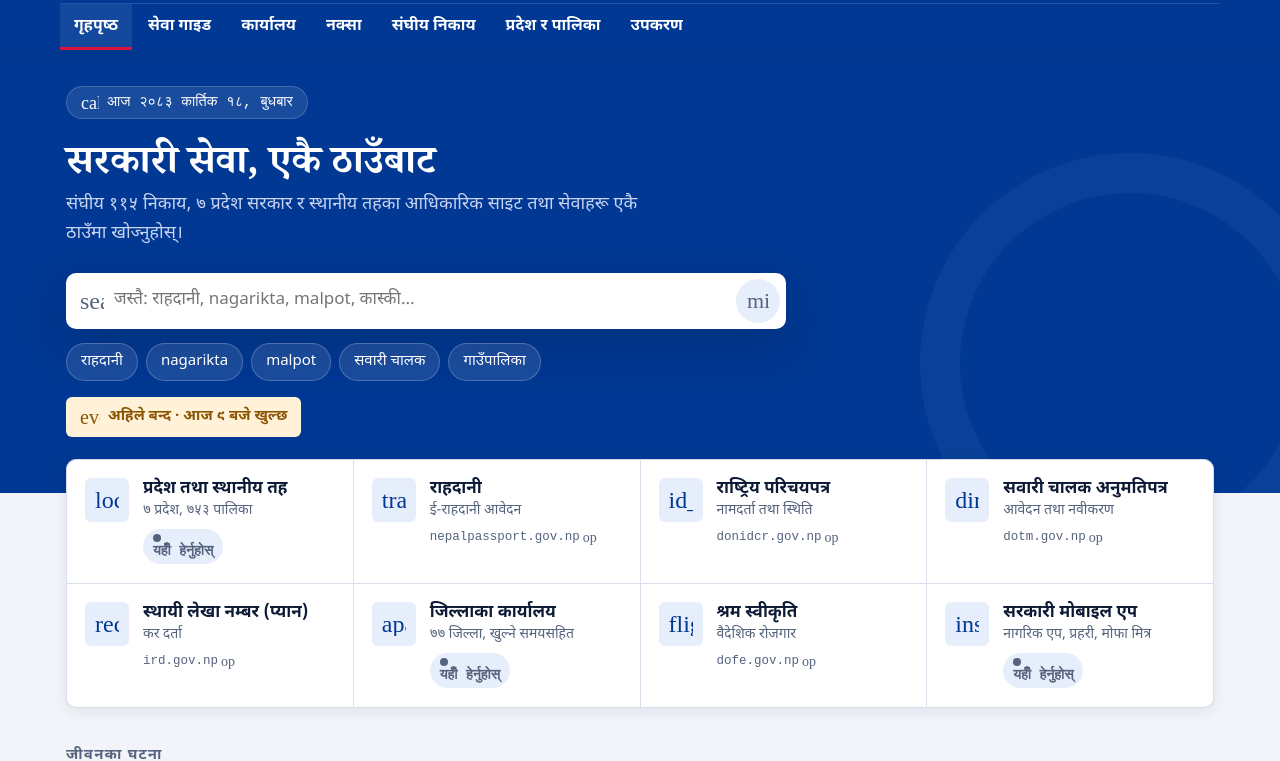
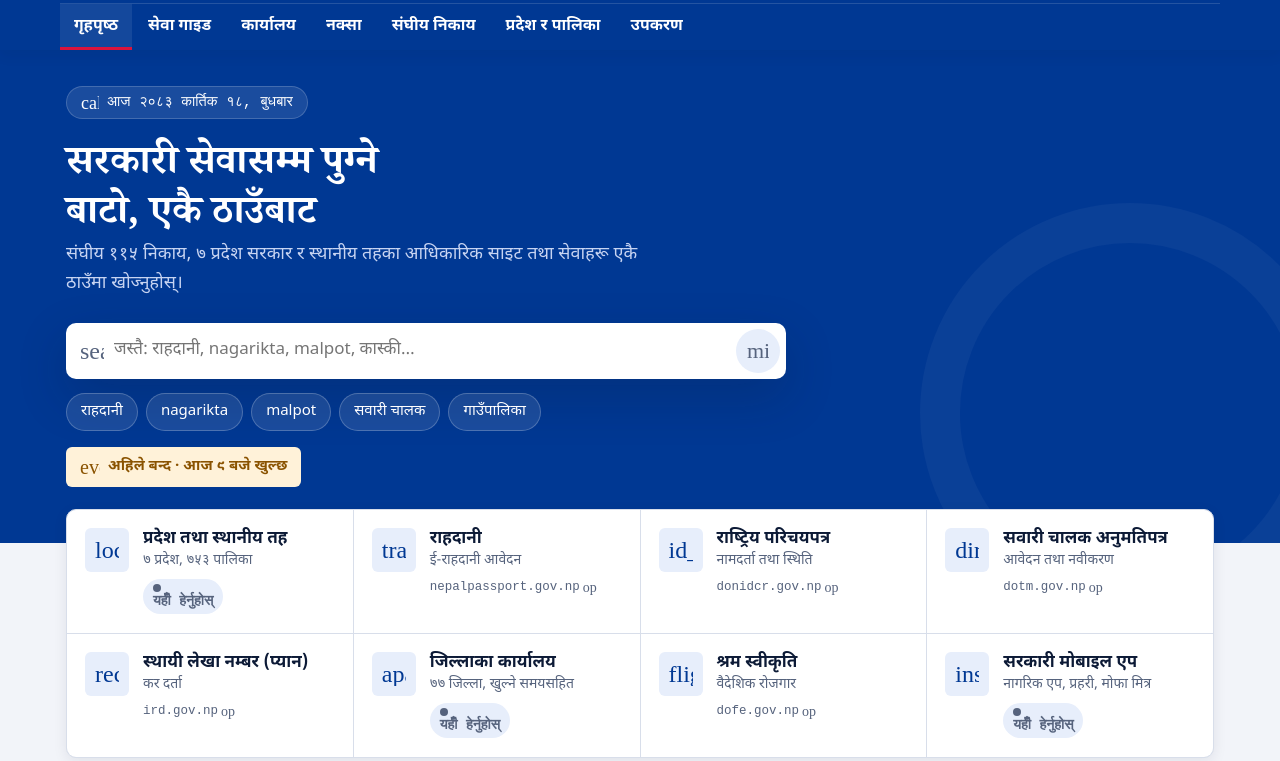
Before and after one commit to lamsalk12/nagarik-sewa-portal, a plain HTML site: page index.html in a window 1280 px wide. Shown: the part 62-823 px from the top of the page. Drawn offline with Linux system fonts and the light colour scheme; a web font is replaced by a local one.

Commit message:
New headline: Your route to government services, all in one place
Nepali: सरकारी सेवासम्म पुग्ने बाटो, एकै ठाउँबाट. Updates the home heading, page title, sharing titles
and the Maithili and Bhojpuri drafts; Nepal Bhasa falls back to Nepali for this line.

Co-Authored-By: Claude Opus 5.5 <noreply@anthropic.com>
Claude-Session: https://claude.ai/code/session_01Xsvvc4rVCYhzPVJT1F2LoS

```diff
--- a/index.html
+++ b/index.html
@@ -3,9 +3,9 @@
 <head>
 <meta charset="utf-8">
 <meta name="viewport" content="width=device-width, initial-scale=1, viewport-fit=cover">
-<meta http-equiv="Content-Security-Policy" content="default-src 'self'; script-src 'self' 'sha256-F0QsIaA/dd6k5tIUYSyCsd+4UWVV78OW3qD1elE9KS4='; style-src 'self' 'unsafe-inline' https://fonts.googleapis.com; font-src 'self' https://fonts.gstatic.com; img-src 'self' data:; connect-src 'self'; manifest-src 'self'; worker-src 'self'; object-src 'none'; base-uri 'self'; form-action 'none'; upgrade-insecure-requests">
+<meta http-equiv="Content-Security-Policy" content="default-src 'self'; script-src 'self' 'sha256-EpuYQES5r0osafn4ovdNCepTmlr4fSt0NmYHi7nJbdI='; style-src 'self' 'unsafe-inline' https://fonts.googleapis.com; font-src 'self' https://fonts.gstatic.com; img-src 'self' data:; connect-src 'self'; manifest-src 'self'; worker-src 'self'; object-src 'none'; base-uri 'self'; form-action 'none'; upgrade-insecure-requests">
 <meta name="referrer" content="strict-origin-when-cross-origin">
-<title>नागरिक सेवा पोर्टल · Nepal government services directory</title>
+<title>नागरिक सेवा पोर्टल · Your route to government services</title>
 <meta name="description" content="नेपालका संघीय निकाय, ७ प्रदेश, ७७ जिल्ला र ७५३ स्थानीय तहका आधिकारिक वेबसाइट, सेवा गाइड, बिदा पात्रो, कर हिसाब र नक्सा एकै ठाउँमा। Find official websites of Nepal’s federal agencies, 7 provinces, 77 districts and 753 local levels, with service guides, a holiday calendar, tax calculators and a map. Community-led; not affiliated with the Government of Nepal.">
 <meta name="robots" content="index, follow, max-image-preview:large">
 <link rel="canonical" href="https://lamsalk12.github.io/nagarik-sewa-portal/">
@@ -13,7 +13,7 @@
 <meta name="application-name" content="नागरिक सेवा">
 <meta property="og:type" content="website">
 <meta property="og:site_name" content="नागरिक सेवा पोर्टल">
-<meta property="og:title" content="नागरिक सेवा पोर्टल · Nepal government services directory">
+<meta property="og:title" content="नागरिक सेवा पोर्टल · सरकारी सेवासम्म पुग्ने बाटो · Your route to government services">
 <meta property="og:description" content="Find official websites of Nepal’s federal agencies, 7 provinces, 77 districts and 753 local levels, with service guides, a holiday calendar, tax calculators and a map. Community-led; not affiliated with the Government of Nepal.">
 <meta property="og:url" content="https://lamsalk12.github.io/nagarik-sewa-portal/">
 <meta property="og:image" content="https://lamsalk12.github.io/nagarik-sewa-portal/icons/og-image.png">
@@ -23,7 +23,7 @@
 <meta property="og:locale" content="ne_NP">
 <meta property="og:locale:alternate" content="en_US">
 <meta name="twitter:card" content="summary_large_image">
-<meta name="twitter:title" content="नागरिक सेवा पोर्टल · Nepal government services directory">
+<meta name="twitter:title" content="नागरिक सेवा पोर्टल · Your route to government services, all in one place">
 <meta name="twitter:description" content="Find official websites of Nepal’s federal agencies, 7 provinces, 77 districts and 753 local levels, with service guides, a holiday calendar, tax calculators and a map. Community-led; not affiliated with the Government of Nepal.">
 <meta name="twitter:image" content="https://lamsalk12.github.io/nagarik-sewa-portal/icons/og-image.png">
 <meta name="twitter:image:alt" content="Nepal government services directory with a map of the 7 provinces">
@@ -1026,7 +1026,7 @@ function App(){
     if (route.view==='sector'){ const s2 = SECTORS.find(x=>x.id===route.id); if (s2) name = t(s2.ne,s2.en); }
     if (route.view==='guide'){ const g = GUIDES.find(x=>x.id===route.id); if (g) name = t(g.ne,g.en); }
     if (route.view==='journey'){ const j = JOURNEYS.find(x=>x.id===route.id); if (j) name = t(j.ne,j.en); }
-    document.title = route.view==='home' ? t('नागरिक सेवा पोर्टल · नेपालका सरकारी सेवा','Citizen Services Portal · Nepal government services') : `${name} · ${t('नागरिक सेवा पोर्टल','Citizen Services Portal')}`;
+    document.title = route.view==='home' ? t('नागरिक सेवा पोर्टल · सरकारी सेवासम्म पुग्ने बाटो','Citizen Services Portal · Your route to government services') : `${name} · ${t('नागरिक सेवा पोर्टल','Citizen Services Portal')}`;
   }, [route, uiLang]);
   useEffect(() => { const r = document.getElementById('root'); if (r) r.style.zoom = textSize===1 ? '' : String(textSize); store.set('textSize',textSize); }, [textSize]);
 
@@ -2450,14 +2450,14 @@ function SiteCheckPage({t}){
 const LANGS = [['ne','नेपाली','Nepali'],['en','English','English'],['mai','मैथिली','Maithili'],['bho','भोजपुरी','Bhojpuri'],['new','नेपाल भाषा','Nepal Bhasa']];
 const DICT = {
  mai:{'गृहपृष्ठ':'मुख्य पृष्ठ','सेवा गाइड':'सेवा गाइड','कार्यालय':'कार्यालय','संघीय निकाय':'संघीय निकाय','प्रदेश र पालिका':'प्रदेश आ पालिका','सुरक्षित':'सहेजल','उपकरण':'उपकरण','आपतकालीन':'आपतकालीन',
-  'नेपाल सरकार':'नेपाल सरकार','नागरिक सेवा पोर्टल':'नागरिक सेवा पोर्टल','सरकारी सेवा, एकै ठाउँबाट':'सरकारी सेवा, एकहि ठाम सँ','तपाईंलाई के भइरहेको छ?':'अहाँक जीवनमे की भ’ रहल अछि?','जीवनका घटना':'जीवनक घटना',
+  'नेपाल सरकार':'नेपाल सरकार','नागरिक सेवा पोर्टल':'नागरिक सेवा पोर्टल','सरकारी सेवासम्म पुग्ने बाटो, एकै ठाउँबाट':'सरकारी सेवा धरि पहुँचबाक बाट, एकहि ठाम सँ','तपाईंलाई के भइरहेको छ?':'अहाँक जीवनमे की भ’ रहल अछि?','जीवनका घटना':'जीवनक घटना',
   'सबै हेर्नुहोस्':'सभ देखू','बिदा पात्रो':'छुट्टीक पतरा','कहाँ उजुरी गर्ने':'कतय शिकायत करी','शुल्क र कर हिसाब':'शुल्क आ करक हिसाब','नक्कली साइट जाँच':'नकली साइटक जाँच','आपतकालीन तथा हेल्पलाइन':'आपतकालीन आ हेल्पलाइन',
   'उपकरण तथा सेटिङ':'उपकरण आ सेटिङ','प्रदेश तथा स्थानीय तह':'प्रदेश आ स्थानीय तह','जिल्लाका कार्यालय':'जिल्लाक कार्यालय','सेवा गाइड र कागजात चेकलिस्ट':'सेवा गाइड आ कागजातक सूची','भाषा':'भाषा','सुन्नुहोस्':'सुनू','रोक्नुहोस्':'रोकू'},
  bho:{'गृहपृष्ठ':'मुख्य पन्ना','सेवा गाइड':'सेवा गाइड','कार्यालय':'दफ्तर','संघीय निकाय':'संघीय निकाय','प्रदेश र पालिका':'प्रदेश आ पालिका','सुरक्षित':'सहेजल','उपकरण':'औजार','आपतकालीन':'आपातकालीन',
-  'नेपाल सरकार':'नेपाल सरकार','नागरिक सेवा पोर्टल':'नागरिक सेवा पोर्टल','सरकारी सेवा, एकै ठाउँबाट':'सरकारी सेवा, एके जगह से','तपाईंलाई के भइरहेको छ?':'रउआ जिनगी में का हो रहल बा?','जीवनका घटना':'जिनगी के घटना',
+  'नेपाल सरकार':'नेपाल सरकार','नागरिक सेवा पोर्टल':'नागरिक सेवा पोर्टल','सरकारी सेवासम्म पुग्ने बाटो, एकै ठाउँबाट':'सरकारी सेवा तक पहुँचे के राह, एके जगह से','तपाईंलाई के भइरहेको छ?':'रउआ जिनगी में का हो रहल बा?','जीवनका घटना':'जिनगी के घटना',
   'सबै हेर्नुहोस्':'सब देखीं','बिदा पात्रो':'छुट्टी के पतरा','कहाँ उजुरी गर्ने':'कहाँ शिकायत करीं','शुल्क र कर हिसाब':'शुल्क आ कर के हिसाब','नक्कली साइट जाँच':'नकली साइट के जाँच','आपतकालीन तथा हेल्पलाइन':'आपातकालीन आ हेल्पलाइन',
   'उपकरण तथा सेटिङ':'औजार आ सेटिङ','प्रदेश तथा स्थानीय तह':'प्रदेश आ स्थानीय तह','जिल्लाका कार्यालय':'जिला के दफ्तर','सेवा गाइड र कागजात चेकलिस्ट':'सेवा गाइड आ कागज के सूची','भाषा':'भाषा','सुन्नुहोस्':'सुनीं','रोक्नुहोस्':'रोकीं'},
- new:{'गृहपृष्ठ':'मू पौ','सुरक्षित':'सुरक्षित','आपतकालीन':'आपतकालीन','नेपाल सरकार':'नेपाः सरकार','सरकारी सेवा, एकै ठाउँबाट':'सरकारी सेवा, छथासं','सबै हेर्नुहोस्':'फुक्कं स्वयादिसँ',
+ new:{'गृहपृष्ठ':'मू पौ','सुरक्षित':'सुरक्षित','आपतकालीन':'आपतकालीन','नेपाल सरकार':'नेपाः सरकार','सबै हेर्नुहोस्':'फुक्कं स्वयादिसँ',
   'भाषा':'भाय्','सुन्नुहोस्':'न्यनादिसँ','रोक्नुहोस्':'दिकादिसँ','जीवनका घटना':'म्हिगःया घटना'}
 };
 function LangDialog({t,uiLang,setUiLang,onClose}){
@@ -2799,7 +2799,7 @@ function Home({t,lang}){
   return h(React.Fragment,null,
     h('section',{className:'hero'},h('div',{className:'wrap'},
       todayBS() && h('p',{className:'today'},h(Icon,{name:'calendar_today',size:18}),t('आज ','Today '),fmtBS(todayBS(),t('ne','en'))),
-      h('h1',null,t('सरकारी सेवा, एकै ठाउँबाट','Government services, from one place')),
+      h('h1',null,t('सरकारी सेवासम्म पुग्ने बाटो, एकै ठाउँबाट','Your route to government services, all in one place')),
       h('p',{className:'sub'},t(`संघीय ${toNe(total)} निकाय, ७ प्रदेश सरकार र स्थानीय तहका आधिकारिक साइट तथा सेवाहरू एकै ठाउँमा खोज्नुहोस्।`,`Find official sites of ${total} federal agencies, the 7 provincial governments and local bodies in one place.`)),
       h('form',{className:'search',role:'search',onSubmit:e=>e.preventDefault()},
         h(Icon,{name:'search',size:24}),
--- a/sw.js
+++ b/sw.js
@@ -1,7 +1,7 @@
 /* Citizen Services Portal — service worker
    App shell and self-hosted scripts: cache-first. Google Fonts: stale-while-revalidate.
    Only successful (200) responses are cached. Nothing else leaves the network path. */
-const VERSION = 'nsp-v14';
+const VERSION = 'nsp-v15';
 const SHELL = ['./', './index.html', './manifest.webmanifest', './icons/icon-192.png', './icons/icon-512.png',
   './map/nepal-map.json', './vendor/react.production.min.js', './vendor/react-dom.production.min.js', './vendor/nepali-date-converter.umd.js'];
 const FONT_HOSTS = ['fonts.googleapis.com', 'fonts.gstatic.com'];
```
